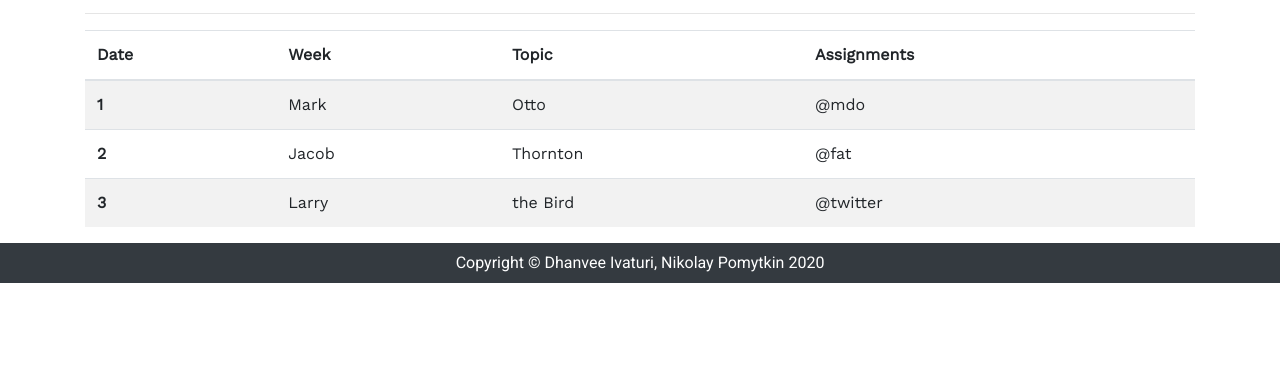
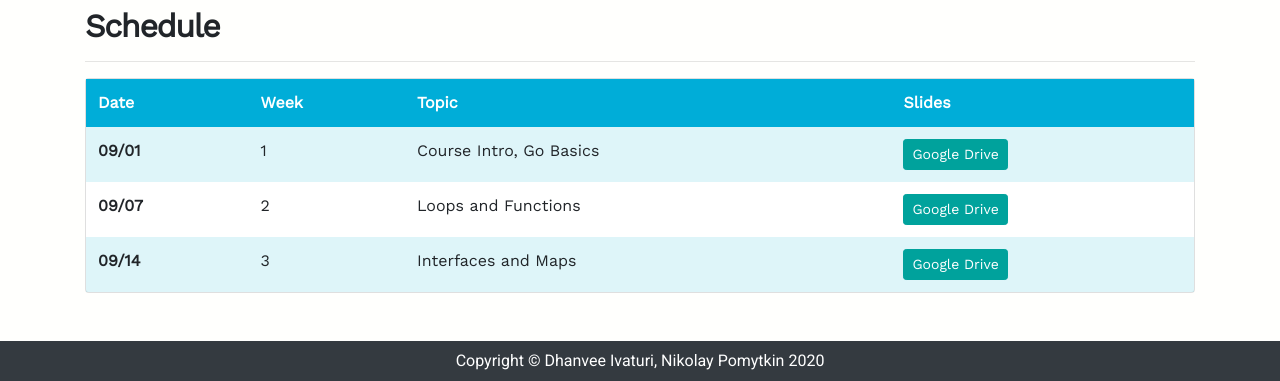
Before and after one commit to Ludikrous/cmsc389g, a plain HTML site: page index.html in a window 1280 px wide. Shown: the part 845-1226 px from the top of the page. Before the commit the page ends 1128 px from the top, so only its background shows below. Drawn offline with nearby package versions, Linux system fonts and the light colour scheme.

Commit message:
added template for schedule

```diff
--- a/index.html
+++ b/index.html
@@ -52,11 +52,11 @@
     </nav>
 
     <!-- Header -->
-    <header class="bg-gopher py-4 mb-5">
+    <header class="bg-gogradient py-4 mb-5" style="background-color: linear-gradient(-90deg, red, yellow);">
         <div class="container h-100">
             <div class="row h-100 align-items-center">
                 <div class="col-lg-12">
-                    <h1 class="display-4 text-white mt-5 mb-2" style="font-weight:bold; color: #FDDD00 !important;">Introduction to Go</h1>
+                    <h1 class="display-4 text-white mt-5 mb-2" style="color: #FDDD00 !important;">Introduction to <span style="font-weight:bold">Go</span></h1>
                 </div>
             </div>
         </div>
@@ -65,7 +65,7 @@
     <!-- Page Content -->
     <div class="container">
 
-        <div class="row">
+        <div class="row my-5">
             <div class="col-md-8 mb-5">
                 <h2 style="font-weight: bolder;">Course Description</h2>
                 <hr>
@@ -84,8 +84,7 @@
             </div>
         </div>
         <!-- /.row -->
-        <br>
-        <div class="row">
+        <div class="row my-5">
             <div class="col-md-12">
                 <h2 style="font-weight: bolder;">Projects</h2>
                 <hr>
@@ -109,42 +108,43 @@
             </div>
         </div>
         <!-- /.row -->
-        <br>
 
-        <div class="row">
+        <div class="row my-5">
             <div class="col-md-12">
                 <h2 style="font-weight: bolder;">Schedule</h2>
                 <hr>
-                <table class="table table-striped">
-                    <thead>
+                <div class="card">
+                    <table class="table table-striped table-borderless m-0">
+                        <thead class="bg-gopher" style="background-color: #00A29C; color: white">
                             <tr>
                                 <th scope="col">Date</th>
                                 <th scope="col">Week</th>
                                 <th scope="col">Topic</th>
-                            <th scope="col">Assignments</th>
+                                <th scope="col">Slides</th>
                             </tr>
                         </thead>
                         <tbody>
                             <tr>
-                            <th scope="row">1</th>
-                            <td>Mark</td>
-                            <td>Otto</td>
-                            <td>@mdo</td>
+                                <th scope="row">09/01</th>
+                                <td>1</td>
+                                <td>Course Intro, Go Basics</td>
+                                <td><a class="btn btn-aqua btn-sm" href="#">Google Drive</a><br></td>
                             </tr>
                             <tr>
-                            <th scope="row">2</th>
-                            <td>Jacob</td>
-                            <td>Thornton</td>
-                            <td>@fat</td>
+                                <th scope="row">09/07</th>
+                                <td>2</td>
+                                <td>Loops and Functions</td>
+                                <td><a class="btn btn-aqua btn-sm" href="#">Google Drive</a><br></td>
                             </tr>
                             <tr>
-                            <th scope="row">3</th>
-                            <td>Larry</td>
-                            <td>the Bird</td>
-                            <td>@twitter</td>
+                                <th scope="row">09/14</th>
+                                <td>3</td>
+                                <td>Interfaces and Maps</td>
+                                <td><a class="btn btn-aqua btn-sm" href="#">Google Drive</a><br></td>
                             </tr>
                         </tbody>
                     </table>
+                </div>
             </div>
         </div>
         <!-- /.row -->
```
Also changed, not shown: vendor/bootstrap/css/bootstrap.css. Lines whose indentation alone changed are shown as unchanged.
